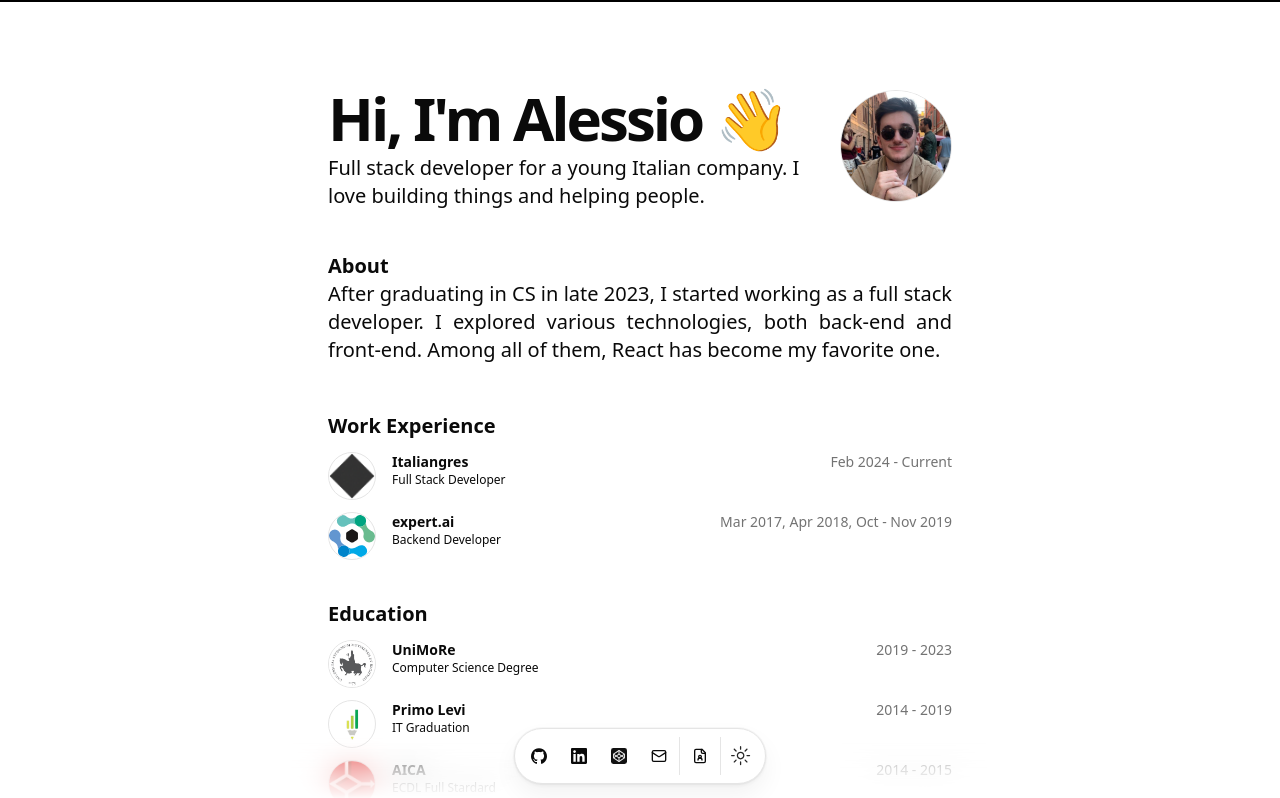
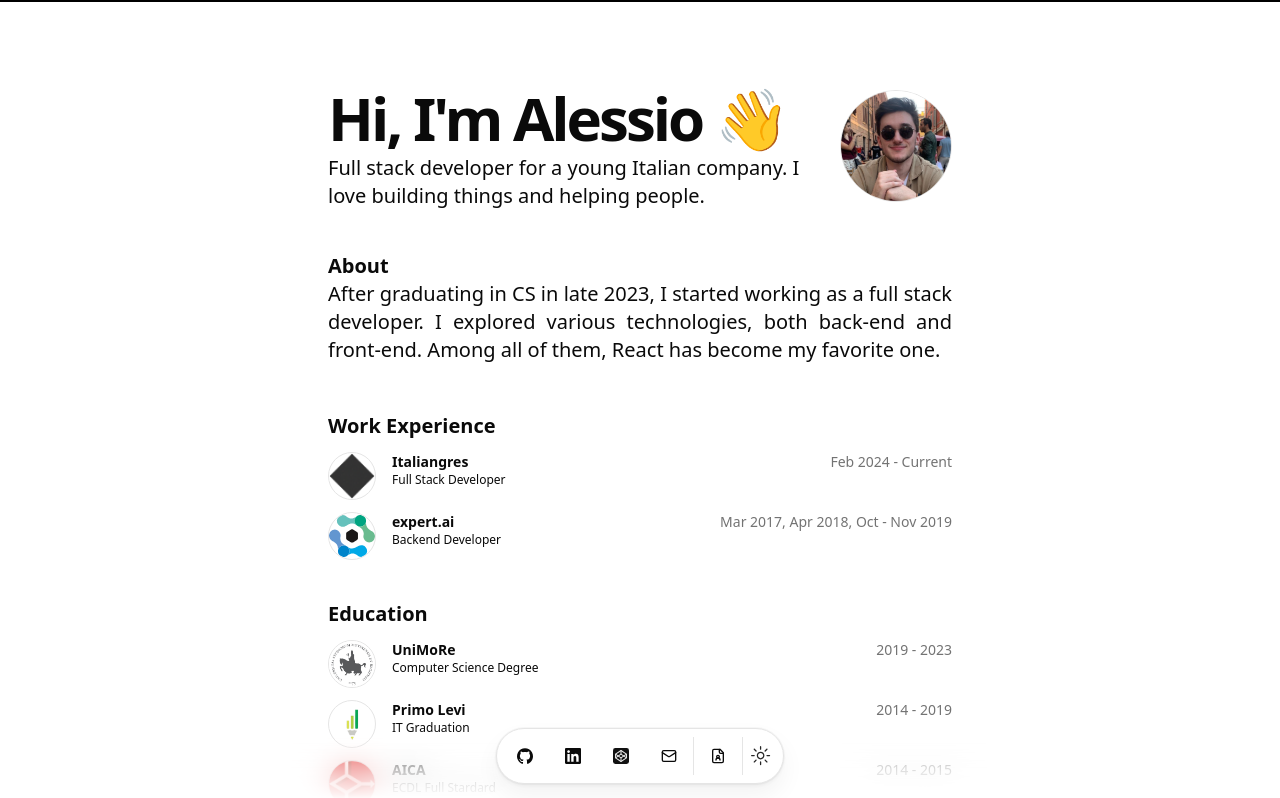
Before and after one commit to DevManfre/web-portfolio, a Next.js app: page / in a window 1280 px wide. Shown: the top 798 px of the page. Built offline with nearby package versions, Linux system fonts and the light colour scheme.

Commit message:
✏️ Fix typos for eslint for the dockicon

```diff
--- a/src/components/magicui/dock.tsx
+++ b/src/components/magicui/dock.tsx
@@ -2,7 +2,7 @@
 
 import { cn } from "@/lib/utils";
 import { cva, type VariantProps } from "class-variance-authority";
-import { motion, useMotionValue, useSpring, useTransform } from "framer-motion";
+import { motion, MotionValue, useMotionValue, useSpring, useTransform } from "framer-motion";
 import React, { PropsWithChildren, ReactNode, useRef } from "react";
 
 export interface DockProps extends VariantProps<typeof dockVariants> {
@@ -46,7 +46,7 @@ export interface DockIconProps {
     size?: number;
     magnification?: number;
     distance?: number;
-    mousex?: any;
+    mousex?: number | MotionValue;
     className?: string;
     children?: React.ReactNode;
     props?: PropsWithChildren;
@@ -54,6 +54,7 @@ export interface DockIconProps {
 
 const DockIcon = ({ magnification = DEFAULT_MAGNIFICATION, distance = DEFAULT_DISTANCE, mousex, className, children, ...props }: DockIconProps) => {
     const ref = useRef<HTMLDivElement>(null);
+    mousex = useMotionValue(mousex);
 
     const isMobile = window.innerWidth <= 768;
 
```
